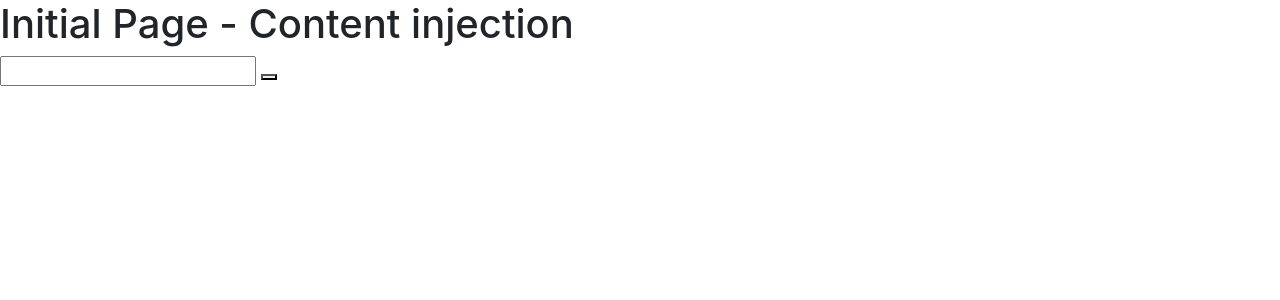
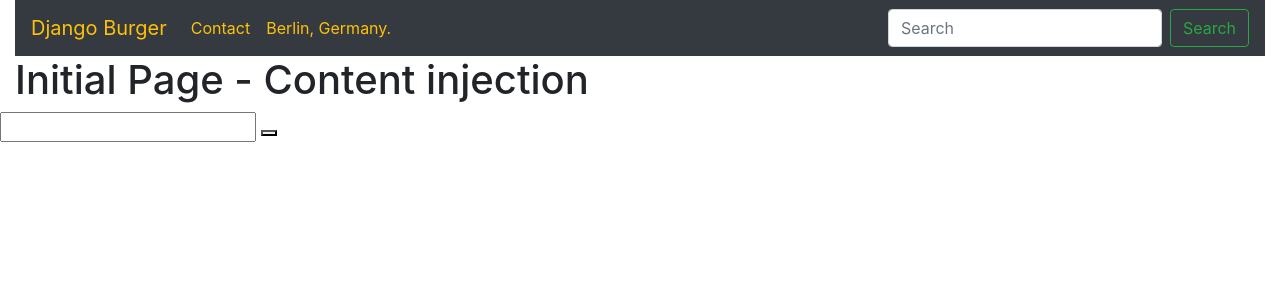
Before and after one commit to vivignutz/djangoburger, a Django app: template djangoburger/templates/djangoburger/home.html in a window 1280 px wide. Shown: the top 300 px of the page. Run offline with Django 4.2, Linux system fonts and the light colour scheme; the template is opened without the code that fills it, so the values that code supplies are empty.

Commit message:
add fragments and nav-bar and styled it

```diff
--- a/core/settings.py
+++ b/core/settings.py
@@ -27,7 +27,7 @@ BASE_DIR = Path(__file__).resolve().parent.parent
 # SECURITY WARNING: don't run with debug turned on in production!
 DEBUG = True
 
-ALLOWED_HOSTS = ['localhost', 'https://8000-vivignutz-djangoburger-88pbf2ocb4d.ws-eu80.gitpod.io/']
+ALLOWED_HOSTS = ['localhost', 'http://localhost:8000/', 'https://8000-vivignutz-djangoburger-88pbf2ocb4d.ws-eu80.gitpod.io/']
 
 
 # SECURITY KEY
--- a/djangoburger/templates/djangoburger/base.html
+++ b/djangoburger/templates/djangoburger/base.html
@@ -13,8 +13,21 @@
 </head>
 
 <body>
+    <div class="container-fluid">
+        <div class="row">
+            <div class="col">
+                <header>
+                    {% block header %} {% endblock %}
+                </header>
 
-    {% block content %} {% endblock %}
+                <main>
+                    {% block content %} {% endblock %}
+                </main>
+
+            </div>
+        </div>
+
+    </div>
 
     <link rel="stylesheet" href="https://cdn.jsdelivr.net/npm/bootstrap@4.6.2/dist/css/bootstrap.min.css"
         integrity="sha384-xOolHFLEh07PJGoPkLv1IbcEPTNtaed2xpHsD9ESMhqIYd0nLMwNLD69Npy4HI+N" crossorigin="anonymous">
--- a/djangoburger/templates/djangoburger/home.html
+++ b/djangoburger/templates/djangoburger/home.html
@@ -2,6 +2,12 @@
 
 {% block title %} Django Burger {% endblock %}
 
+{% block header %}
+
+{% include 'fragments/navbar.html' %}
+
+{% endblock %}
+
 {% block content %}
 <h1> Initial Page - Content injection</h1>
 {% endblock %}
--- /dev/null
+++ b/djangoburger/templates/fragments/navbar.html
@@ -0,0 +1,22 @@
+<nav class="navbar navbar-expand-lg navbar-light bg-dark">
+    <a class="navbar-brand text-warning fs-3" href="#">Django Burger</a>
+    <button class="navbar-toggler" type="button" data-toggle="collapse" data-target="#navbarSupportedContent"
+        aria-controls="navbarSupportedContent" aria-expanded="false" aria-label="Toggle navigation">
+        <span class="navbar-toggler-icon"></span>
+    </button>
+
+    <div class="collapse navbar-collapse" id="navbarSupportedContent">
+        <ul class="navbar-nav mr-auto ms-auto">
+            <li class="nav-item active">
+                <a class="nav-link active text-warning" href="#">Contact <span class="sr-only">(current)</span></a>
+            </li>
+            <li class="nav-item ">
+                <a class="nav-link text-warning" href="#">Berlin, Germany.</a>
+            </li>
+        </ul>
+        <form class="form-inline my-2 my-lg-0">
+            <input class="form-control mr-sm-2" type="search" placeholder="Search" aria-label="Search">
+            <button class="btn btn-outline-success my-2 my-sm-0" type="submit">Search</button>
+        </form>
+    </div>
+</nav>
```
